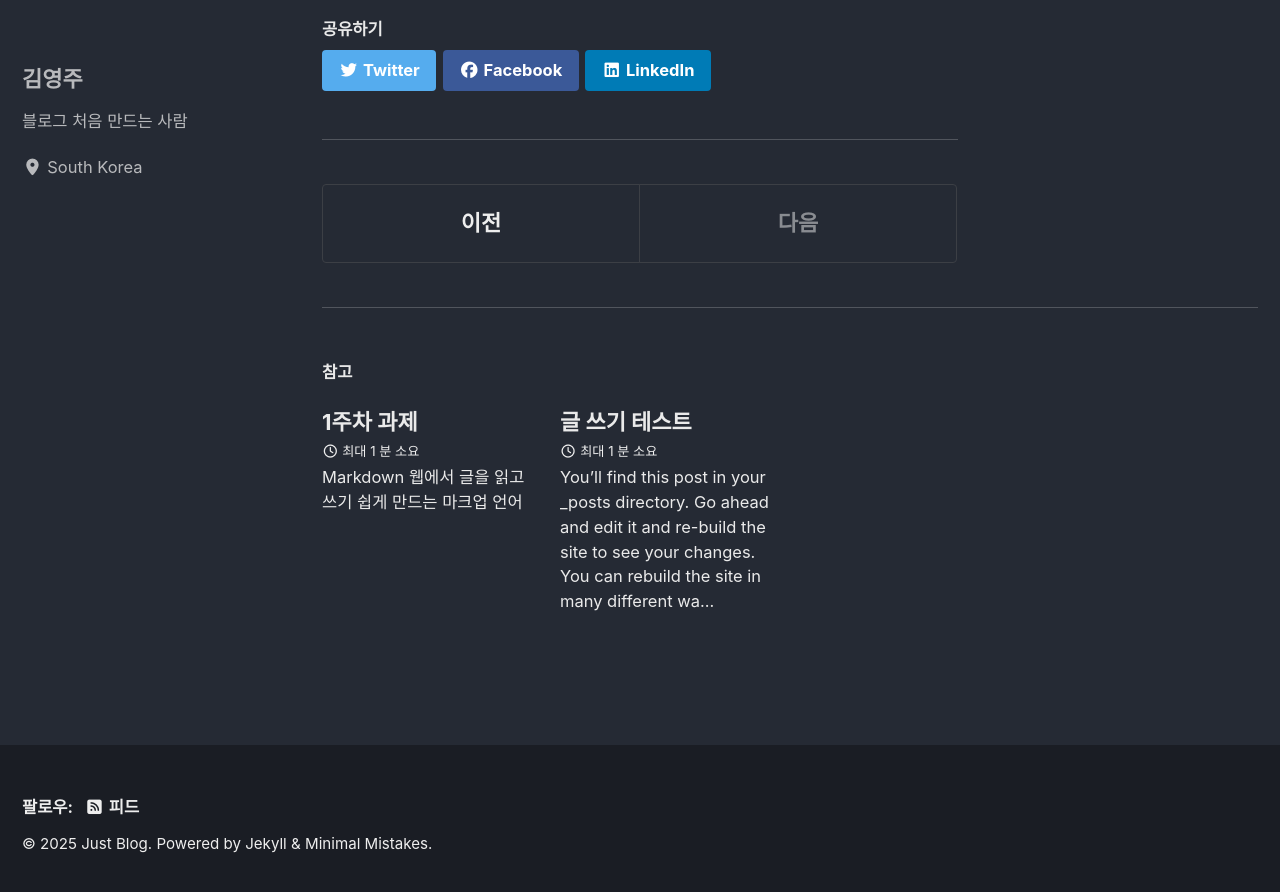
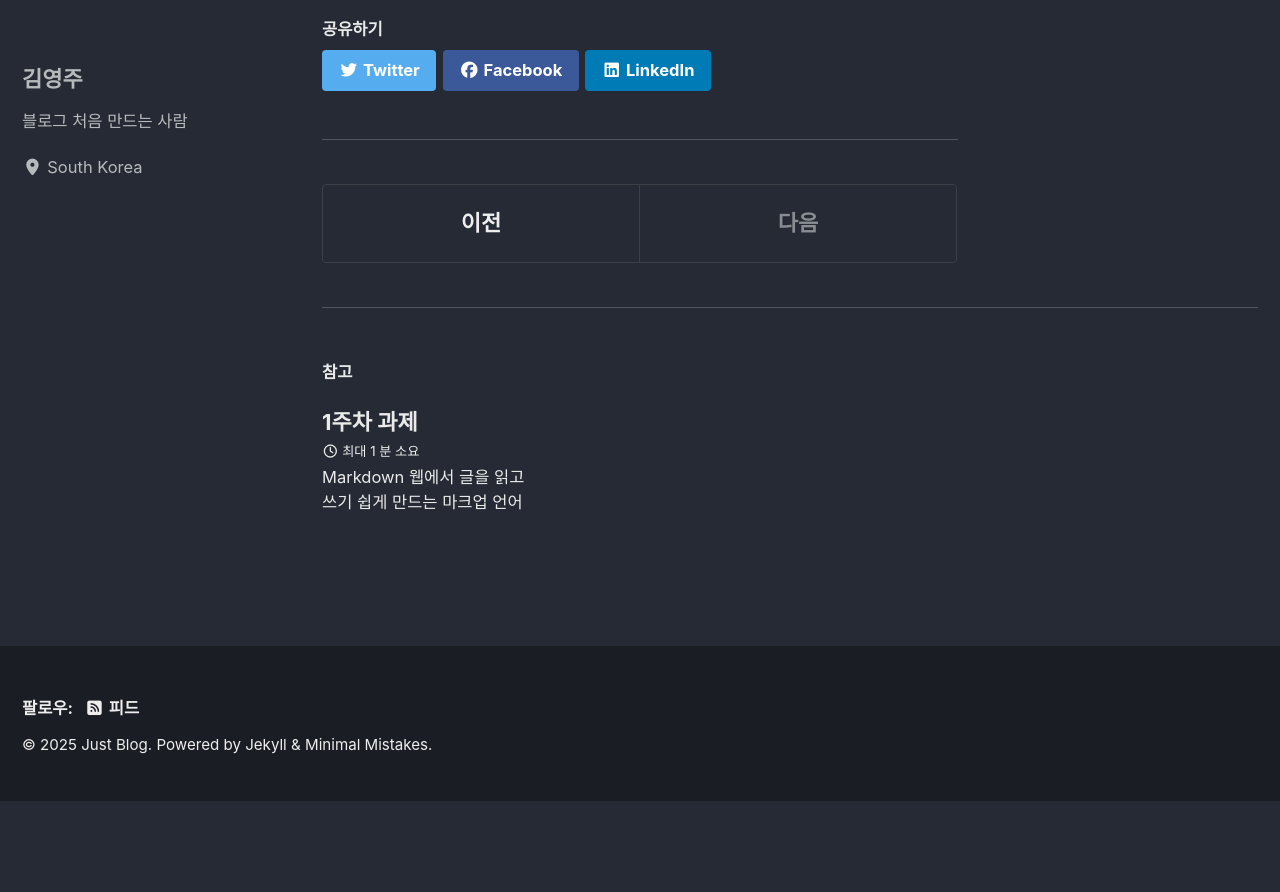
Before and after one commit to GIM-YOUNG-JOO/GIM-YOUNG-JOO.github.io, a Jekyll site: the page built from _posts/2025-01-22-git-study.md, in a window 1280 px wide and 900 px high, scrolled down 2968 px. Shown: the top 892 px of the window. Built offline with Jekyll 4.4.1, drawn with Linux system fonts in a browser that asks for light colours; cached includes are drawn as plain includes; after the commit the page ends 3769 px from its top, so only the background shows below that; part of the change alters nothing that is shown.

Commit message:
fix: blog

```diff
--- a/_posts/2025-01-19-welcome-to-jekyll.markdown
+++ /dev/null
@@ -1,31 +0,0 @@
----
-layout: post
-title:  "글 쓰기 테스트"
-date:   2025-01-19 17:29:42 +0900
-categories: jekyll update
----
-You’ll find this post in your `_posts` directory. Go ahead and edit it and re-build the site to see your changes. You can rebuild the site in many different ways, but the most common way is to run `jekyll serve`, which launches a web server and auto-regenerates your site when a file is updated.
-
-Jekyll requires blog post files to be named according to the following format:
-
-`YEAR-MONTH-DAY-title.MARKUP`
-
-Where `YEAR` is a four-digit number, `MONTH` and `DAY` are both two-digit numbers, and `MARKUP` is the file extension representing the format used in the file. After that, include the necessary front matter. Take a look at the source for this post to get an idea about how it works.
-
-Jekyll also offers powerful support for code snippets:
-
-{% highlight ruby %}
-def print_hi(name)
-  puts "Hi, #{name}"
-end
-print_hi('Tom')
-#=> prints 'Hi, Tom' to STDOUT.
-{% endhighlight %}
-
-Check out the [Jekyll docs][jekyll-docs] for more info on how to get the most out of Jekyll. File all bugs/feature requests at [Jekyll’s GitHub repo][jekyll-gh]. If you have questions, you can ask them on [Jekyll Talk][jekyll-talk].
-이거저거 기능도 많은데 언제 다 시험해보냐
-그냥 티스토리 할 걸 그랬네
-
-[jekyll-docs]: https://jekyllrb.com/docs/home
-[jekyll-gh]:   https://github.com/jekyll/jekyll
-[jekyll-talk]: https://talk.jekyllrb.com/
--- a/_posts/2025-01-22-git-study.md
+++ b/_posts/2025-01-22-git-study.md
@@ -5,6 +5,7 @@ tags:
   - sample post
   - readability
   - test
+comments: true
 ---
 
 ## CLI(Command Line Interface)
```
